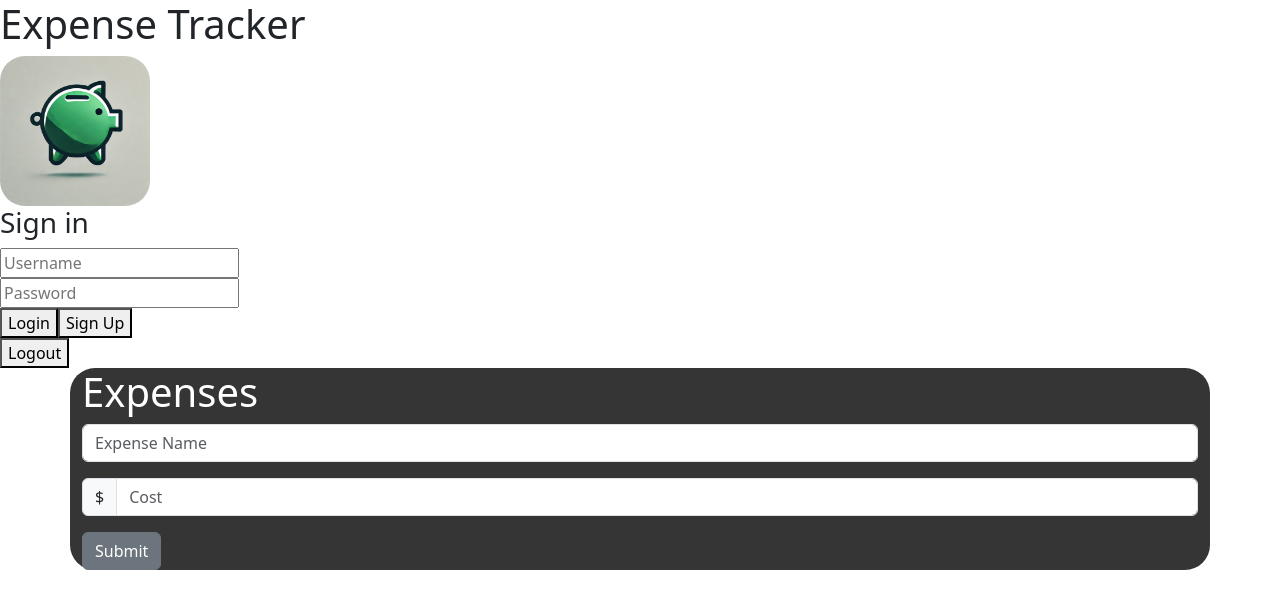
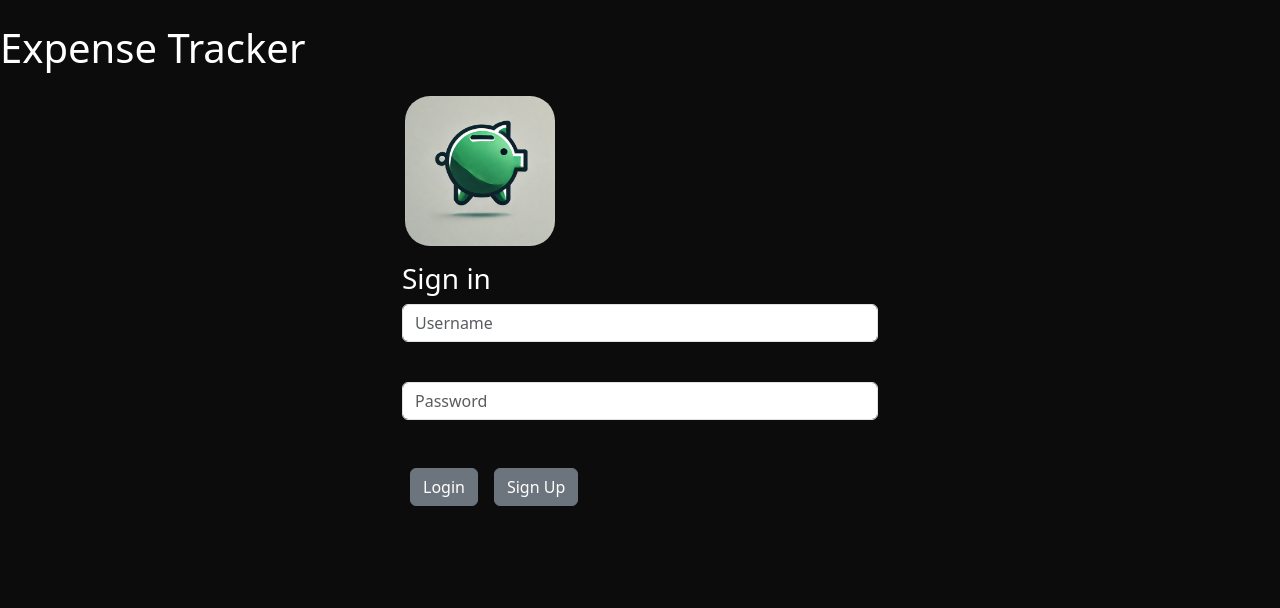
Before and after one commit to gingerboi8950/expense-tracker, a React (Create React App) app: page / in a window 1280 px wide. Shown: the top 608 px of the page. Built offline with nearby package versions, Linux system fonts and the light colour scheme.

Commit message:
A lot of CSS

```diff
--- a/src/App.js
+++ b/src/App.js
@@ -1,18 +1,32 @@
 import "bootstrap/dist/css/bootstrap.min.css";
+import {
+  BrowserRouter as Router,
+  Route,
+  Routes,
+  Navigate,
+} from "react-router-dom";
 
 // Components
-import LoginForm from './Components/loginForm.js';
+import LoginForm from "./Components/loginForm.js";
 import Expenses from "./Components/expenses.js";
 
 function App() {
-
+  const isAuthenticated = !!localStorage.getItem("token");
   return (
     <div>
-      <h1>Expense Tracker</h1>
-      <LoginForm/>
-      <Expenses/>
-      <br/>
 
+
+      <br />
+
+      <Router>
+        <Routes>
+          <Route path="/" element={<LoginForm />} />
+          <Route
+            path="/expenses"
+            element={isAuthenticated ? <Expenses /> : <Navigate to="/" />}
+          />
+        </Routes>
+      </Router>
     </div>
   );
 }
--- a/src/CSS/style.css
+++ b/src/CSS/style.css
@@ -1,12 +1,31 @@
 .logo {
-    width: 150px;
-    height: 150px;
-    margin-right: 1rem;
-    border-radius: 25px;
+  width: 150px;
+  height: 150px;
+
+  border-radius: 25px;
+  margin: 1rem;
+  margin-left: 0.2rem;
 }
 
 .container {
-    border-radius: 25px;
-    background-color: rgb(53,53,53);
-    color: white;
+  border-radius: 25px;
+  /* background-color: rgb(53, 53, 53); */
+  color: white;
 }
+
+body {
+  background-color: rgb(12, 12, 12);
+  color: white;
+}
+
+.loginContainer {
+  width: 500px;
+}
+
+.btn {
+  margin: 0.5rem;
+}
+
+.card{
+    margin-bottom: 0.3rem;
+}
--- a/src/Components/expenses.js
+++ b/src/Components/expenses.js
@@ -1,11 +1,18 @@
 import React, { useEffect, useState } from "react";
 import axios from "axios";
+import "../CSS/style.css";
 
 function Expenses() {
   const [expenses, setExpenses] = useState([]); // State to store expenses
   const [expenseName, setExpenseName] = useState("");
   const [expenseCost, setExpenseCost] = useState("");
+  const [totalExpense, settotalExpense] = useState(0);
   const [showButton, setShowButton] = useState(null);
+
+  const handleLogout = async () => {
+    localStorage.removeItem("token");
+    window.location.href = "/";
+  };
 
   function Revert() {
     document.getElementById("expenseName").value = "";
@@ -35,7 +42,9 @@ function Expenses() {
 
   useEffect(() => {
     fetchExpenses();
-  }, []);
+    const total = expenses.reduce((sum, expense) => sum + expense.cost, 0);
+    settotalExpense(total);
+  }, [expenses]);
 
   const addExpense = async () => {
     const token = localStorage.getItem("token"); // Retrieve stored JWT token
@@ -94,7 +103,29 @@ function Expenses() {
 
   return (
     <>
-      <div class="container">
+      <nav class="navbar navbar-expand-lg bg-dark navbar-dark">
+        <div class="container-fluid">
+          <a class="navbar-brand">
+            <img
+              src="./logo.png"
+              alt="logo"
+              width="30"
+              height="24"
+              class="d-inline-block align-text-top"
+            />
+            Expense Tracker
+          </a>
+          <button
+            id="logoutBtn"
+            onClick={handleLogout}
+            class="btn btn-secondary"
+          >
+            Logout
+          </button>
+        </div>
+      </nav>
+      <br />
+      <div class="container bg-dark">
         <h1>Expenses</h1>
         <div class="input-group mb-3">
           <input
@@ -117,7 +148,7 @@ function Expenses() {
             onChange={(e) => setExpenseCost(e.target.value)}
           ></input>
         </div>
-
+        <p>Total Cost: ${totalExpense}</p>
         <button
           class="btn btn-secondary"
           onClick={() => {
@@ -127,16 +158,22 @@ function Expenses() {
         >
           Submit
         </button>
-        <ul>
+        <div class="container">
+          <div class="row">
           {expenses.map((expenses) => (
-            <li
+            <div
+              class="col-md-4 mb-3"
               key={expenses._id}
               onMouseOver={() => setShowButton(expenses._id)}
               onMouseOut={() => {
                 setShowButton(null);
               }}
             >
-              {expenses.name}: ${expenses.cost}
+              <div className="card shadow">
+              <div class="card-body">
+                <h5 class="card-title">{expenses.name}</h5>
+                <p class="card-text">${expenses.cost}</p>
+
                 {showButton === expenses._id && (
                   <button
                     class="btn btn-danger"
@@ -145,9 +182,12 @@ function Expenses() {
                     Delete
                   </button>
                 )}
-            </li>
+              </div>
+              </div>
+            </div>
           ))}
-        </ul>
+          </div>
+        </div>
       </div>
     </>
   );
--- a/src/Components/loginForm.js
+++ b/src/Components/loginForm.js
@@ -51,24 +51,27 @@ function LoginForm() {
       );
     }
   };
-  const handleLogout = async () => {
-    localStorage.removeItem("token");
-    window.location.href = "/";
-  };
 
   return (
     <>
+    <h1>Expense Tracker</h1>
+      <div class="container loginContainer">
         <img src="./logo.png" class="logo" />
 
         <h3>Sign in</h3>
+        <div class="input-group mb-3">
           <input
+            class="form-control"
             type="text"
             id="username"
             placeholder="Username"
             onChange={(e) => setUsername(e.target.value)}
           />
+        </div>
         <br />
+        <div class="input-group mb-3">
           <input
+            class="form-control"
             type="password"
             id="password"
             placeholder="Password"
@@ -79,19 +82,21 @@ function LoginForm() {
               }
             }}
           />
+        </div>
         <br />
-      <button id="loginBtn" onClick={handleLogin}>
+        <button id="loginBtn" class="btn btn-secondary" onClick={handleLogin}>
           Login
         </button>
-      <button id="signUpnBtn" onClick={handleSignUp}>
+        <button
+          id="signUpnBtn"
+          class="btn btn-secondary"
+          onClick={handleSignUp}
+        >
           Sign Up
         </button>
+      </div>
 
       <br />
-
-      <button id="logoutBtn" onClick={handleLogout}>
-        Logout
-      </button>
     </>
   );
 }
```
Lines whose indentation alone changed are shown as unchanged.
